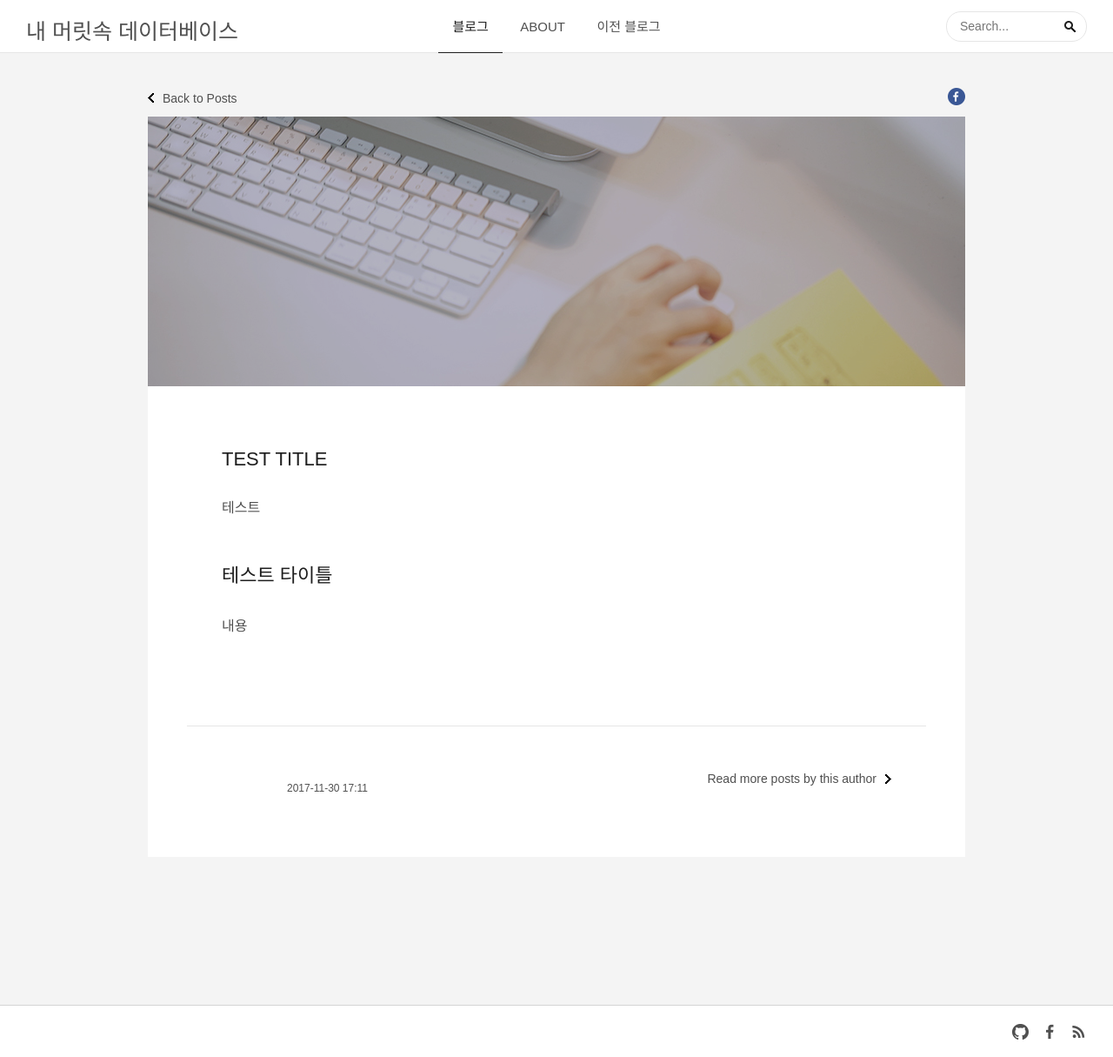
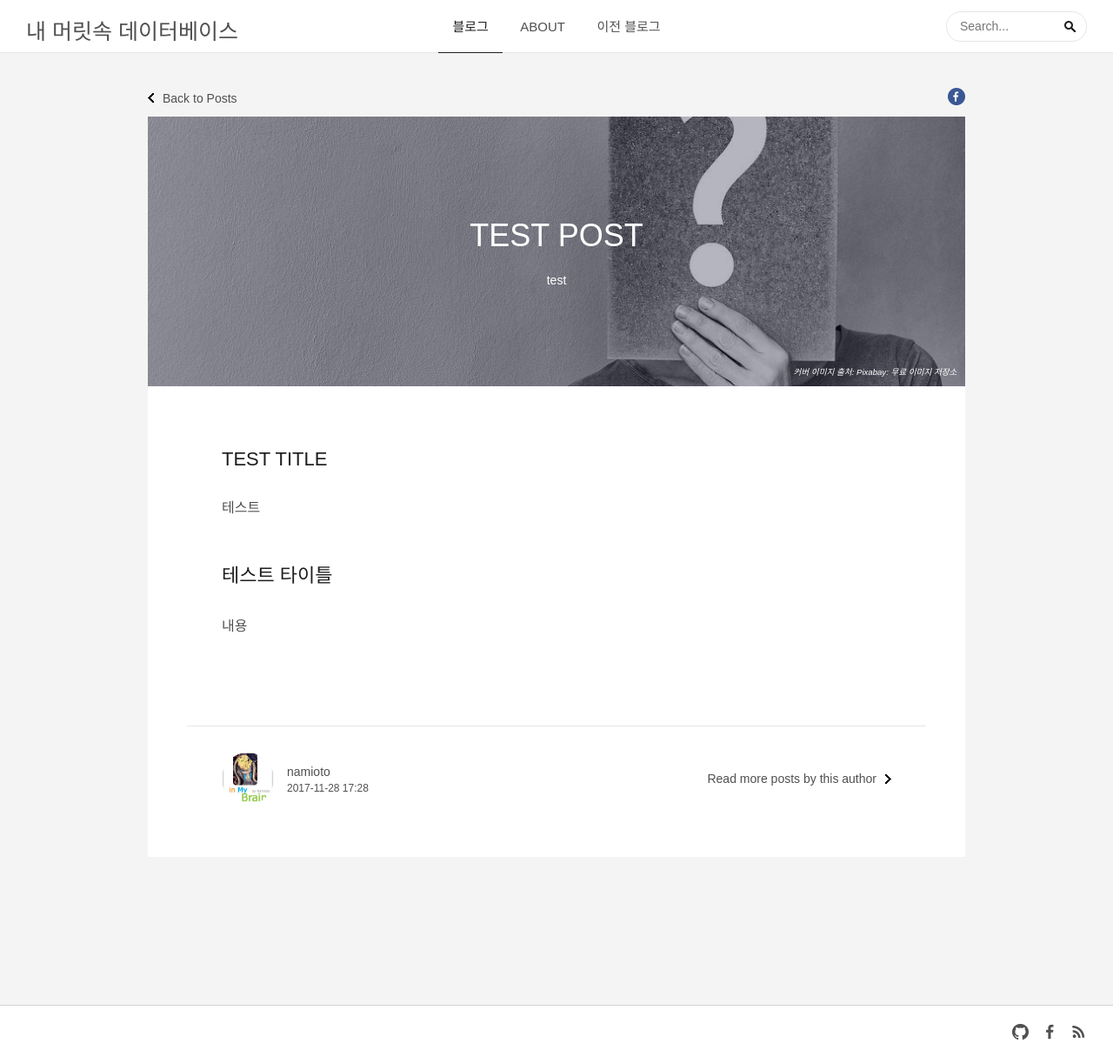
Before and after one commit to namioto/namioto.github.io, a Jekyll site: the page built from _posts/2017-11-28-test.md, in a window 1280 px wide. Shown: the whole page at 87% size. Built offline with Jekyll 4.4.1, drawn with Linux system fonts in a browser that asks for light colours; some web fonts are replaced; our own code applies the rules of GitHub Pages for plain Markdown files; comment, search, counter and statistics services are not loaded.

Commit message:
에러난 커버 스트링 보정 ㅠㅠ

```diff
--- a/_posts/2017-11-28-test.md
+++ b/_posts/2017-11-28-test.md
@@ -6,7 +6,7 @@ date: 2017-11-28 17:28
 tags: [test]
 image: /files/covers/question.jpg
 cover:
-  title: Pixabay: 무료 이미지 저장소
+  title: 'Pixabay: 무료 이미지 저장소'
   link: https://pixabay.com
 ---
 ## TEST TITLE
```
